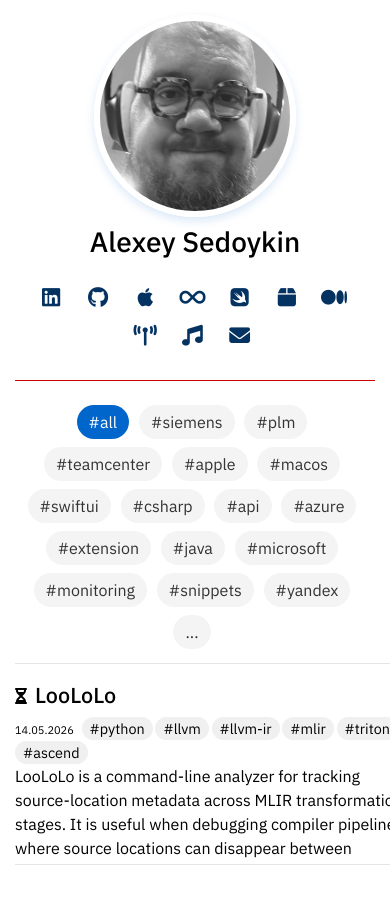
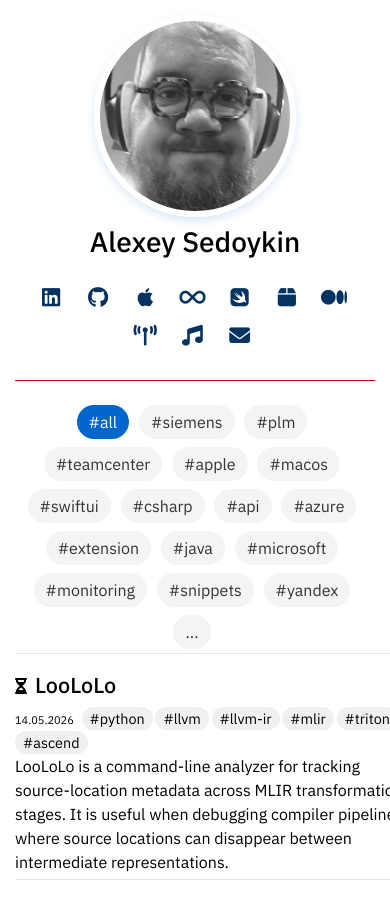
Before and after one commit to Krusty84/krusty84.github.io, a Jekyll site: the page built from index.html, in a window 390 px wide. Built offline with Jekyll 4.4.1, drawn with Linux system fonts in a browser that asks for light colours; a style sheet for code colours, icons or effects is not loaded.

Commit message:
Update layout styles for improved height handling and overflow management

```diff
--- a/_layouts/homepage.html
+++ b/_layouts/homepage.html
@@ -326,6 +326,7 @@
         html,
         body {
           height: 100%;
+          height: 100dvh;
           overflow: hidden;
         }
 
@@ -336,6 +337,7 @@
         div.wrapper {
           display: block;
           height: 100%;
+          height: 100dvh;
           overflow: hidden;
         }
 
@@ -350,15 +352,16 @@
         }
 
         .page-content {
-          bottom: 15px;
+          bottom: 0;
           left: 15px;
           margin-left: auto;
           margin-right: auto;
           max-width: 650px;
           overflow-y: auto;
+          padding-bottom: max(8px, env(safe-area-inset-bottom));
           position: fixed;
           right: 15px;
-          top: calc(var(--site-header-height, 0px) + 25px);
+          top: calc(var(--site-header-height, 0px) + 15px);
           -webkit-overflow-scrolling: touch;
         }
 
```
